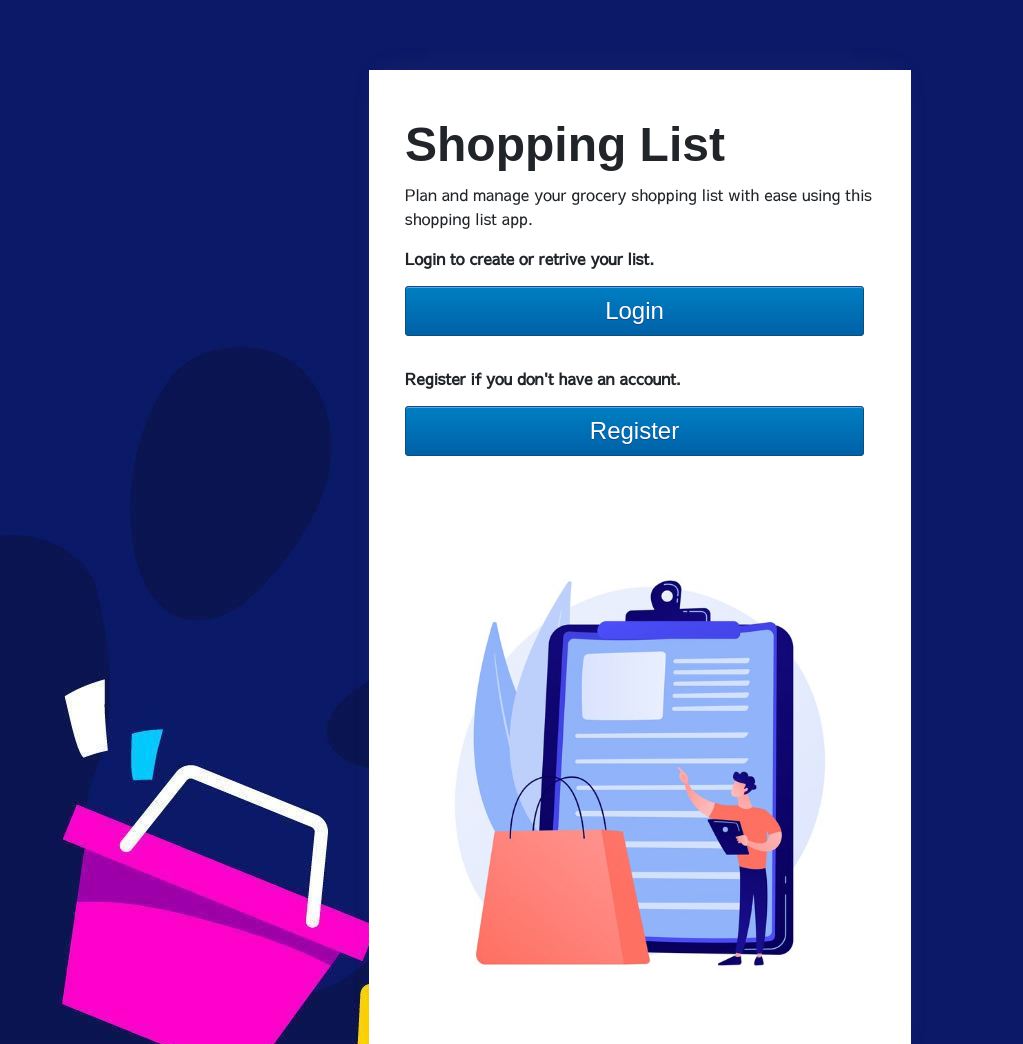
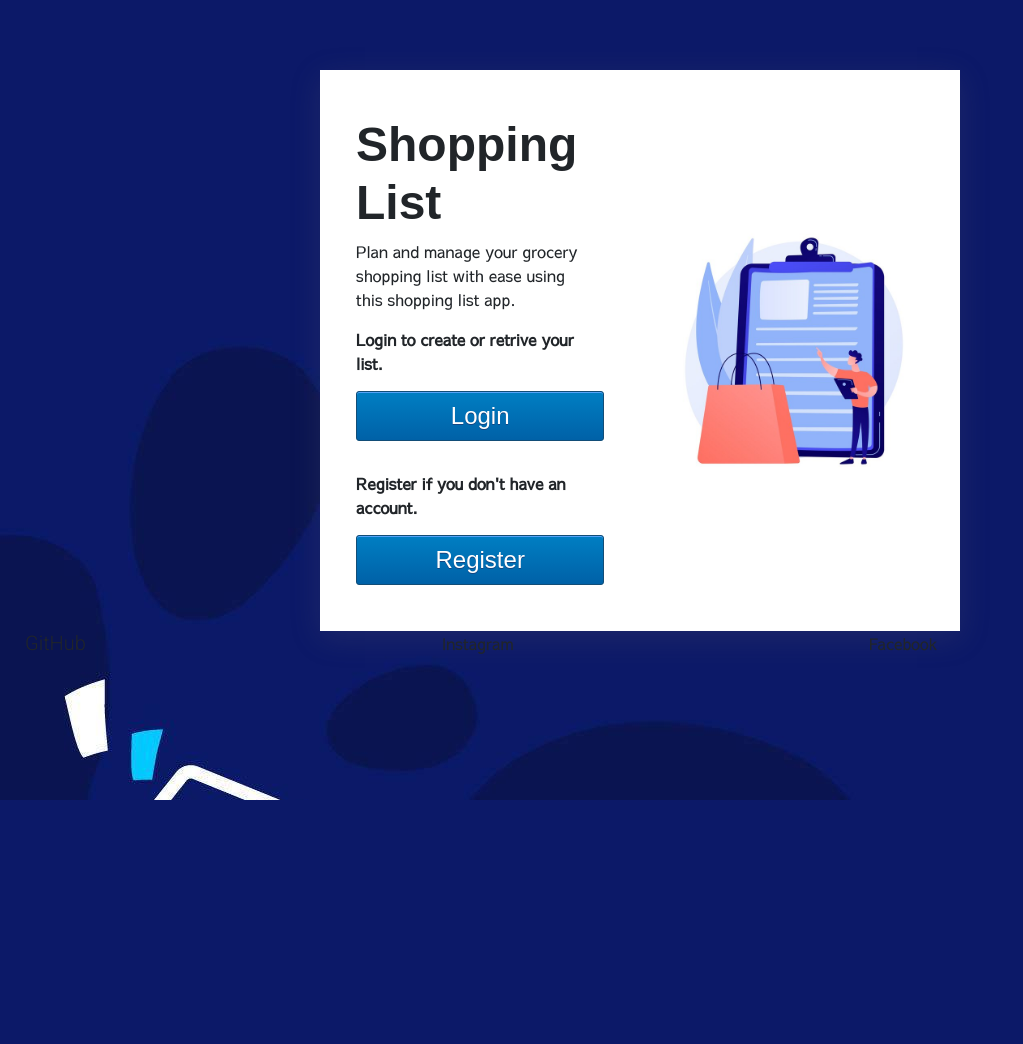
Before and after one commit to slbabin/shopping-list4, a Django app: page / in a window 1280 px wide. Shown: the whole page, without its empty margins (0-1023 px from the left). After the commit the page ends 800 px from the top, so only its background shows below. Run offline with Django 3.2, Linux system fonts and the light colour scheme; some libraries are stand-ins or nearby versions; some web fonts are replaced.

Commit message:
Updated width for the app container

```diff
--- a/shoppinglistapp/static/css/style.css
+++ b/shoppinglistapp/static/css/style.css
@@ -16,9 +16,7 @@ body{
 }
 
 .container{
-    max-width: 40%;
-    margin: auto;
-    padding: 0;
+
     background-color: #0c1968;
     box-shadow: rgba(100, 100, 111, 0.2) 0px 7px 29px 0px;
 }
--- a/shoppinglistapp/templates/shoppinglistapp/base.html
+++ b/shoppinglistapp/templates/shoppinglistapp/base.html
@@ -18,13 +18,21 @@
 </head>
 <body>
 
-    <div class="container">
+    <div class="container mx-auto col-xm-9 col-sm-9 col-md-6">
         {% block content %}
 
 
         {% endblock content %}
     </div>
 
+<footer class="container-fluid">
+<div class="row">
+    <div class="col-sm-4"><h5>GitHub</h5></div>
+    <div class="col-sm-4"> Instagram</div>
+    <div class="col-sm-4">Facebook</div>
+</div>
+</footer>
+
 <script src="https://cdnjs.cloudflare.com/ajax/libs/jquery/3.5.1/jquery.slim.min.js"></script>
 <script src="https://cdnjs.cloudflare.com/ajax/libs/popper.js/1.16.1/umd/popper.min.js"></script>
 <script src="https://cdnjs.cloudflare.com/ajax/libs/twitter-bootstrap/4.6.0/js/bootstrap.min.js"></script>
```
